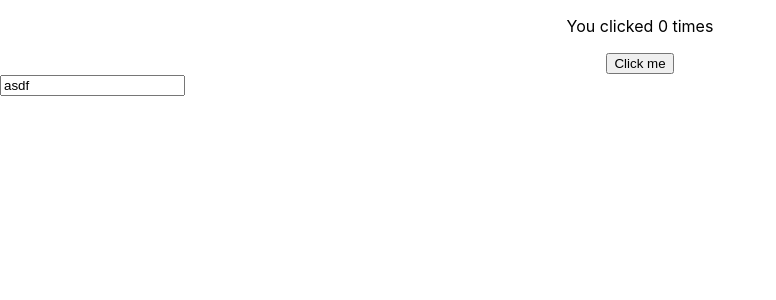
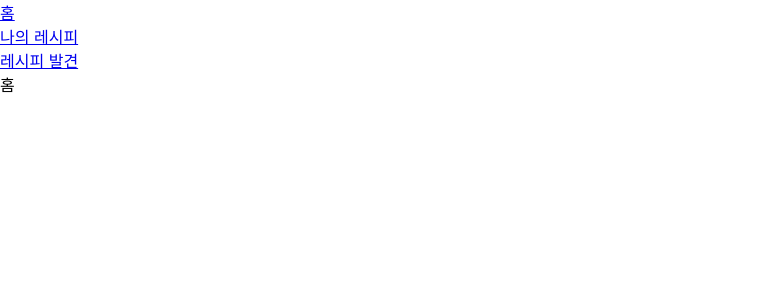
Before and after one commit to CAMELOMANIAC/subroute_front, a React (Create React App) app: page / in a window 1280 px wide. Shown: the top 300 px of the page, without its empty margins (0-776 px from the left). Built offline with nearby package versions, Linux system fonts and the light colour scheme.

Commit message:
페이지 추가

```diff
--- /dev/null
+++ b/src/components/DiscoverRecipe/DiscoverRecipePage.js
@@ -0,0 +1,11 @@
+import React from 'react';
+
+function DiscoverRecipePage(props) {
+    return (
+        <div>
+            레시비 발견
+        </div>
+    );
+}
+
+export default DiscoverRecipePage;
--- /dev/null
+++ b/src/components/Home/HomePage.js
@@ -0,0 +1,11 @@
+import React from 'react';
+
+function HomePage(props) {
+    return (
+        <div>
+            홈
+        </div>
+    );
+}
+
+export default HomePage;
--- /dev/null
+++ b/src/components/MyRecipe/MyRecipePage.js
@@ -0,0 +1,11 @@
+import React from 'react';
+
+function MyRecipePage(props) {
+    return (
+        <div>
+            마이 레시피
+        </div>
+    );
+}
+
+export default MyRecipePage;
--- /dev/null
+++ b/src/components/globalNav.js
@@ -0,0 +1,26 @@
+import React from 'react';
+import { Link } from 'react-router-dom';
+
+function HomeBtn(props) {
+    return (
+        <div>
+            <Link to="/">홈</Link>
+        </div>
+    );
+}
+function MyRecipeBtn(props) {
+    return (
+        <div>
+            <Link to="/myrecipe">나의 레시피</Link>
+        </div>
+    );
+}
+function DiscoverRecipeBtn(props) {
+    return (
+        <div>
+            <Link to="/discoverrecipe">레시피 발견</Link>
+        </div>
+    );
+}
+
+export{HomeBtn,MyRecipeBtn,DiscoverRecipeBtn};
--- a/src/index.js
+++ b/src/index.js
@@ -1,16 +1,26 @@
 import React from 'react';
 import ReactDOM from 'react-dom/client';
 import './index.css';
-import {App,Nav} from './App';
+import {HomeBtn,MyRecipeBtn,DiscoverRecipeBtn} from './components/globalNav';
+import HomePage from './components/Home/HomePage';
+import MyRecipePage from './components/MyRecipe/MyRecipePage';
+import DiscoverRecipePage from './components/DiscoverRecipe/DiscoverRecipePage';
 import reportWebVitals from './reportWebVitals';
-import { BrowserRouter} from 'react-router-dom';//라우터 라이브러리
+import { BrowserRouter,Routes, Route} from 'react-router-dom';//라우터 라이브러리
 
 const root = ReactDOM.createRoot(document.getElementById('root'));
 root.render(
   <React.StrictMode>
     <BrowserRouter>
+    <HomeBtn />
+    <MyRecipeBtn />
+    <DiscoverRecipeBtn />
+      <Routes>
+        <Route path='/' element={<HomePage/>} />
+        <Route path='/myrecipe' element={<MyRecipePage/>} />
+        <Route path='/discoverrecipe' element={<DiscoverRecipePage/>} />
+      </Routes>
     </BrowserRouter>
-    <App /><Nav />
   </React.StrictMode>
 );
 
```
Also changed, not shown: src/components/recipeCard.js (added, +11 -0 lines), src/BrowserRouter.js (deleted).
